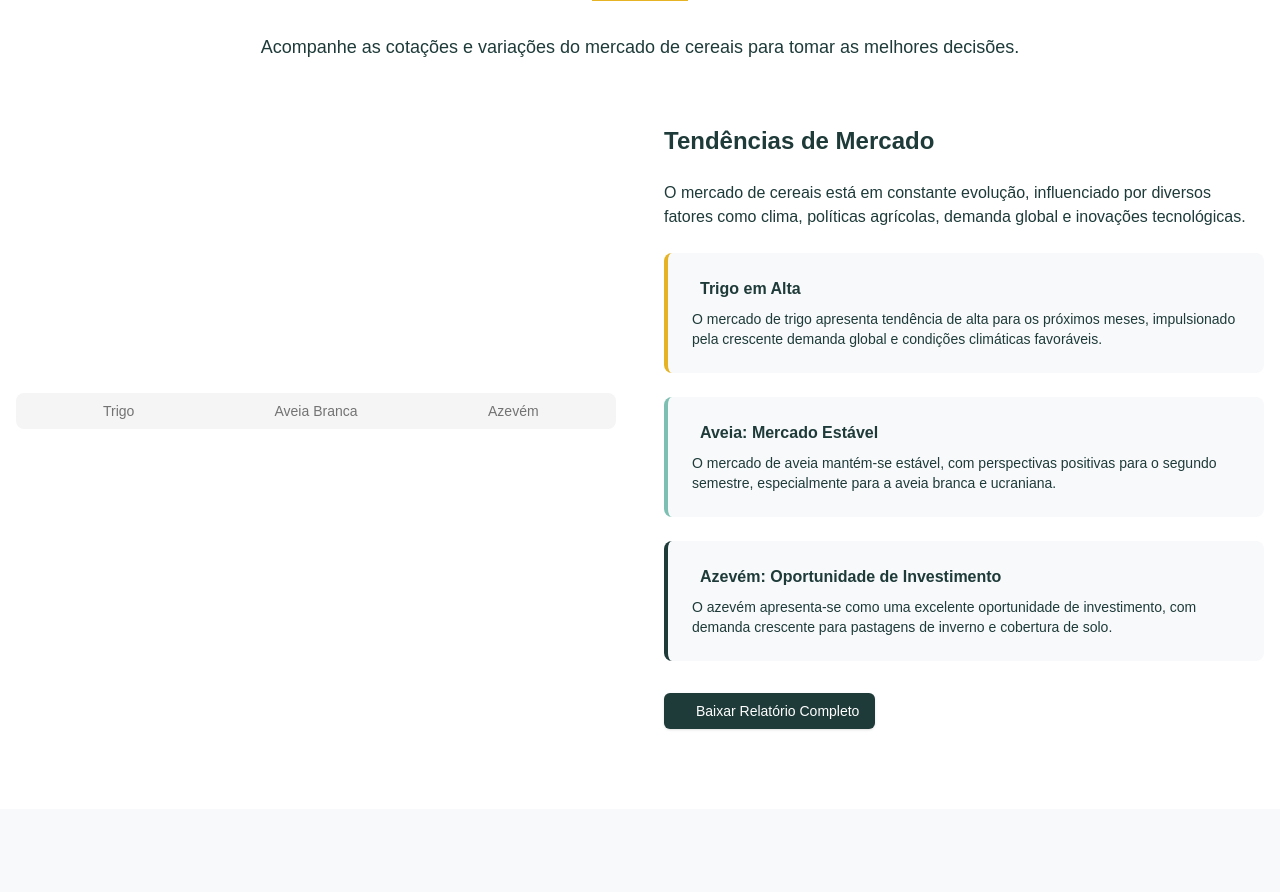
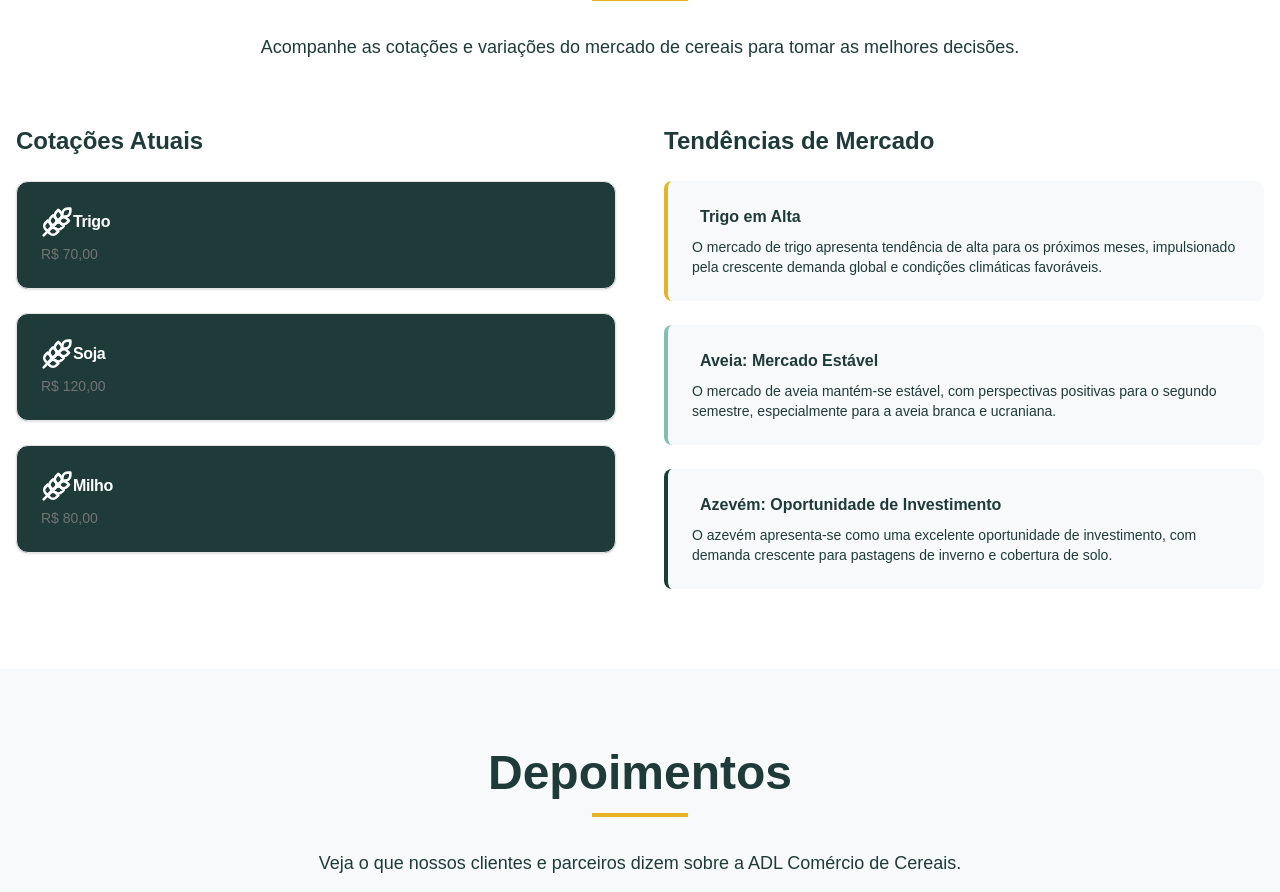
Before and after one commit to MarcioDavid81/adl, a Next.js app: page / in a window 1280 px wide. Shown: the part 4160-5052 px from the top of the page. Built offline with nearby package versions, Linux system fonts and the light colour scheme.

Commit message:
Feat: add price card component

```diff
--- a/app/_components/Market.tsx
+++ b/app/_components/Market.tsx
@@ -2,15 +2,16 @@ import { Button } from "@/components/ui/button";
 import { Card, CardContent, CardHeader, CardTitle } from "@/components/ui/card";
 import { Tabs, TabsContent, TabsList, TabsTrigger } from "@/components/ui/tabs";
 import { ChartLine } from "lucide-react";
+import PriceCard from "./PriceCard";
 
 const Market = () => {
     return (
         <section id="cotacoes" className="py-20 bg-white text-[#1E3B39]">
         <div className="container mx-auto px-4">
           <div className="text-center mb-16">
-            <h2 className="text-3xl md:text-5xl font-bold mb-4">
+            <h3 className="text-3xl md:text-5xl font-bold mb-4">
               Cotações de Cereais
-            </h2>
+            </h3>
             <div className="w-24 h-1 bg-[#E6B325] mx-auto mb-8"></div>
             <p className="text-lg max-w-3xl mx-auto">
               Acompanhe as cotações e variações do mercado de cereais para tomar
@@ -18,86 +19,16 @@ const Market = () => {
             </p>
           </div>
 
-          <div className="grid grid-cols-1 lg:grid-cols-2 gap-12 items-center">
+          <div className="grid grid-cols-1 lg:grid-cols-2 gap-12 items-start">
             <div>
-              <Tabs defaultValue="mensal" className="w-full">
-                <TabsList className="grid w-full grid-cols-3 mb-8">
-                  <TabsTrigger
-                    value="trigo"
-                    className="!rounded-button cursor-pointer whitespace-nowrap"
-                  >
-                    Trigo
-                  </TabsTrigger>
-                  <TabsTrigger
-                    value="aveia-branca"
-                    className="!rounded-button cursor-pointer whitespace-nowrap"
-                  >
-                    Aveia Branca
-                  </TabsTrigger>
-                  <TabsTrigger
-                    value="azevem"
-                    className="!rounded-button cursor-pointer whitespace-nowrap"
-                  >
-                    Azevém
-                  </TabsTrigger>
-                </TabsList>
-                <TabsContent value="trigo" className="h-[400px]">
-                  <div className="w-full h-full">
-                    <Card>
-                      <CardHeader>
-                        <CardTitle>Trigo</CardTitle>
-                      </CardHeader>
-                      <CardContent className="flex gap-4">
-                        <ChartLine className="text-[#1E3B39] text-2xl" />
-                        <div>
-                          <span>R$1.400,00 por tn</span>
-                        </div>
-                      </CardContent>
-                    </Card>
-                  </div>
-                </TabsContent>
-                <TabsContent value="aveia-branca" className="h-[400px]">
-                  <div className="w-full h-full">
-                    <Card>
-                      <CardHeader>
-                        <CardTitle>Aveia Branca</CardTitle>
-                      </CardHeader>
-                      <CardContent className="flex gap-4">
-                        <ChartLine className="text-[#1E3B39] text-2xl" />
-                        <div className="flex gap-4">
-                          <p>PH acima de 50,0</p>
-                          <span>R$1,00 por kg</span>
-                        </div>
-                      </CardContent>
-                    </Card>
-                  </div>
-                </TabsContent>
-                <TabsContent value="azevem" className="h-[400px]">
-                  <div className="w-full h-full">
-                    <Card>
-                      <CardHeader>
-                        <CardTitle>Azevém</CardTitle>
-                      </CardHeader>
-                      <CardContent className="flex gap-4">
-                        <ChartLine className="text-[#1E3B39] text-2xl" />
-                        <div>
-                          <span>R$4,00 por kg</span>
-                        </div>
-                      </CardContent>
-                    </Card>
-                  </div>
-                </TabsContent>
-              </Tabs>
+              <h3 className="text-2xl font-bold mb-6">Cotações Atuais</h3>
+              <div className="space-y-6">
+                <PriceCard />
+              </div>
             </div>
 
             <div>
               <h3 className="text-2xl font-bold mb-6">Tendências de Mercado</h3>
-              <p className="mb-6">
-                O mercado de cereais está em constante evolução, influenciado
-                por diversos fatores como clima, políticas agrícolas, demanda
-                global e inovações tecnológicas.
-              </p>
-
               <div className="space-y-6">
                 <div className="bg-[#f8f9fa] p-6 rounded-lg border-l-4 border-[#E6B325]">
                   <h4 className="font-bold mb-2 flex items-center">
@@ -135,11 +66,6 @@ const Market = () => {
                   </p>
                 </div>
               </div>
-
-              <Button className="mt-8 bg-[#1E3B39] hover:bg-[#1E3B39]/90 text-white !rounded-button cursor-pointer whitespace-nowrap">
-                <i className="fas fa-download mr-2"></i>
-                Baixar Relatório Completo
-              </Button>
             </div>
           </div>
         </div>
--- /dev/null
+++ b/app/_components/PriceCard.tsx
@@ -0,0 +1,46 @@
+import { Card, CardDescription, CardHeader, CardTitle } from "@/components/ui/card";
+import { WheatIcon } from "lucide-react";
+
+interface PriceItemProps {
+    product: string;
+    price: string;
+    icon: React.ReactNode;
+}
+
+const priceItems = [
+    {
+        product: "Trigo",
+        price: "R$ 70,00",
+        icon: <WheatIcon size={32} />
+    },
+    {
+        product: "Soja",
+        price: "R$ 120,00",
+        icon: <WheatIcon size={32} />
+    },
+    {
+        product: "Milho",
+        price: "R$ 80,00",
+        icon: <WheatIcon size={32} />
+    }
+]
+
+const PriceCard = () => {
+    return (
+        <>
+            {priceItems.map((item: PriceItemProps) => (
+                <Card key={item.product} className="bg-[#1E3B39] text-white">
+                    <CardHeader>
+                        <CardTitle className="flex items-center">
+                            {item.icon}
+                            {item.product}
+                        </CardTitle>
+                        <CardDescription>{item.price}</CardDescription>
+                    </CardHeader>
+                </Card>
+            ))}
+        </>
+     );
+}
+
+export default PriceCard;
```
